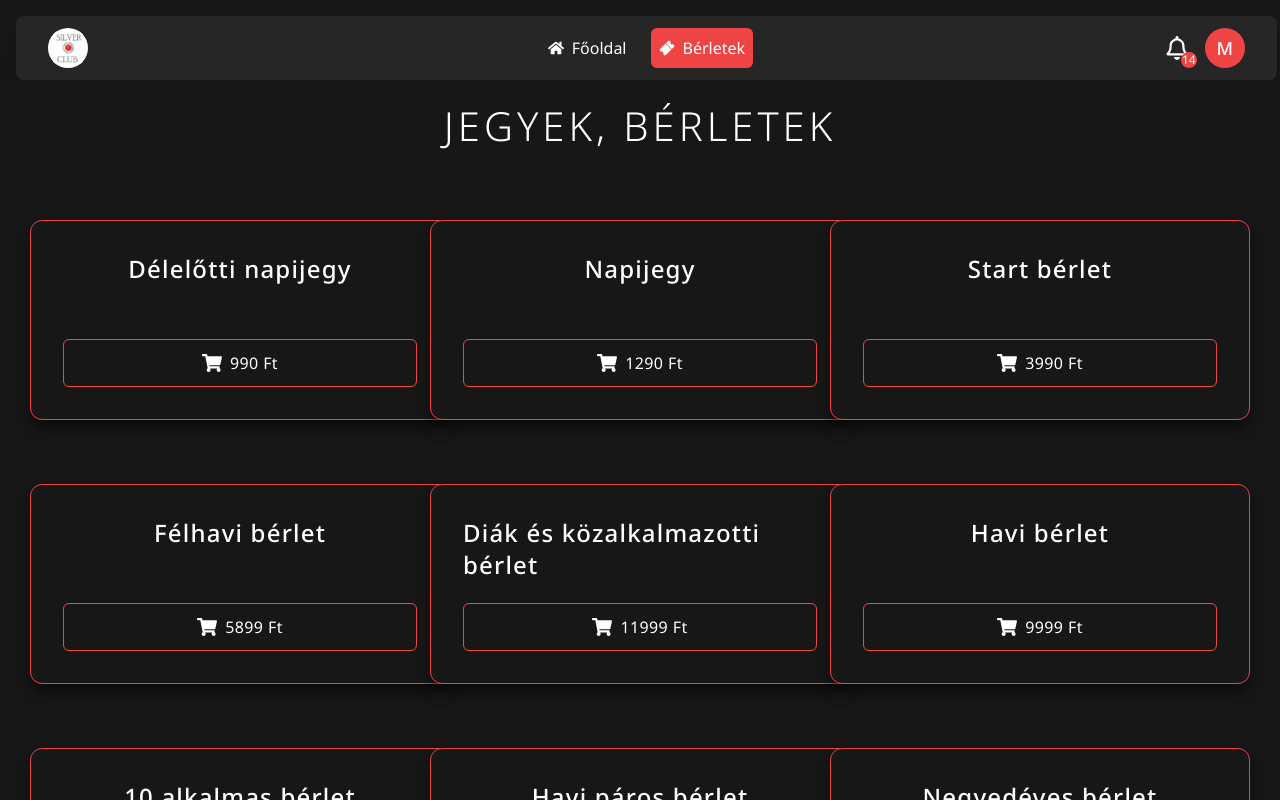
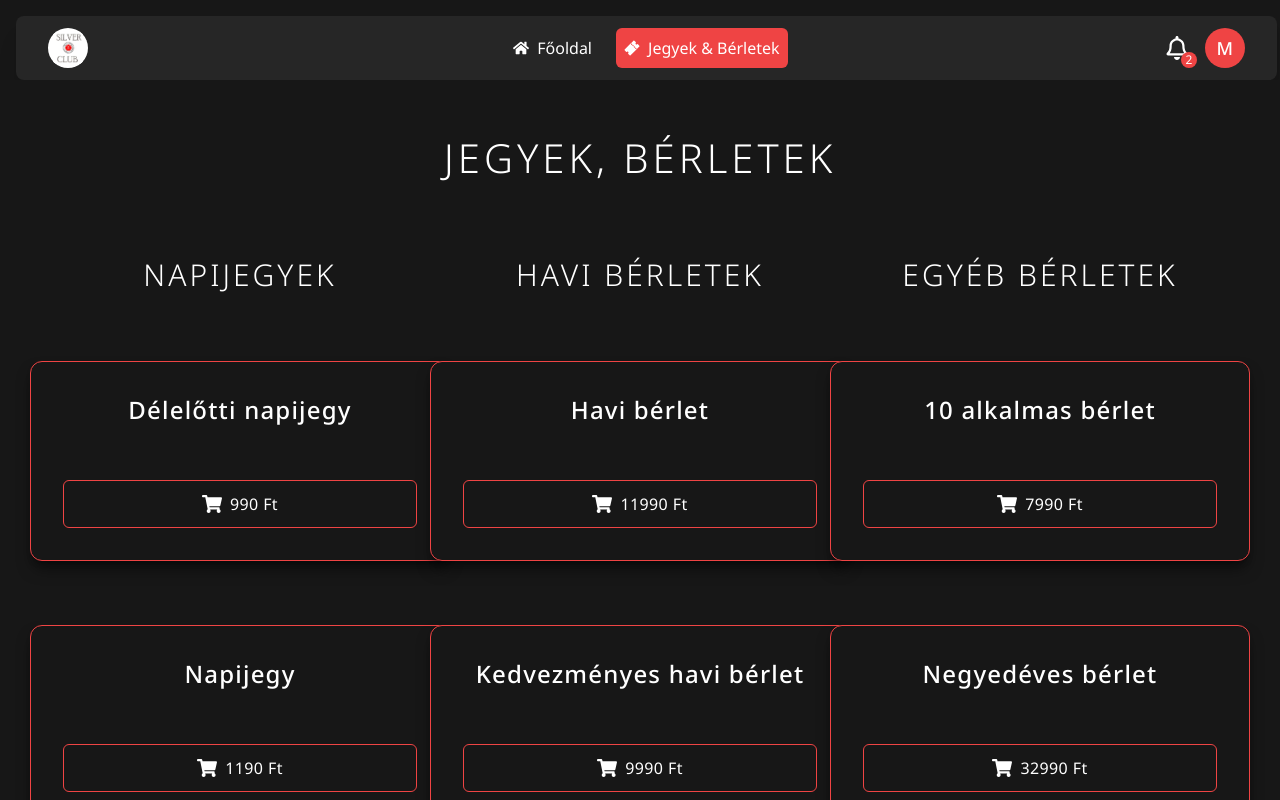
Before and after one commit to MilWaxQ/edzoterem, a Next.js app: page /berletek in a window 1280 px wide. Shown: the top 800 px of the page. Built offline with nearby package versions, Linux system fonts and the light colour scheme.

Commit message:
Update gitignore

```diff
--- a/app/(site)/page.tsx
+++ b/app/(site)/page.tsx
@@ -16,7 +16,7 @@ export default function Home() {
       variants={{
         visible: { opacity: 1 },
         hidden: { opacity: 0 }
-      }} className="bg-neutral-900 min-h-screen text-white flex flex-col items-start justify-start p-8 pt-4 gap-16">
+      }} className="bg-neutral-900 min-h-screen text-white flex flex-col items-start justify-start p-8 pt-12 gap-16">
       {/*<NewsCard title="Megnyílt az edzőterem!" image="/images/gym.jpg" body="Lorem ipsum dolor sit amet, consectetur adipiscing elit. In a massa velit. Vestibulum velit magna, volutpat et diam vel, finibus pretium nisi. Donec aliquet dolor sem, ut condimentum nibh efficitur a. Aliquam erat volutpat. Quisque imperdiet eleifend hendrerit. Donec at rhoncus purus. Donec auctor varius sagittis. Curabitur a augue sit amet sapien scelerisque dignissim ut ut mauris. Donec lacinia dolor a cursus egestas. Nulla pellentesque nisi id velit mattis, non vulputate risus molestie." />*/}
       <NewsCardLarge title="Megnyílt az edzőterem" image="/images/gym.jpg" body="Lorem ipsum dolor sit amet, consectetur adipiscing elit. In a massa velit. Vestibulum velit magna, volutpat et diam vel, finibus pretium nisi. Donec aliquet dolor sem, ut condimentum nibh efficitur a. Aliquam erat volutpat. Quisque imperdiet eleifend hendrerit. Donec at rhoncus purus. Donec auctor varius sagittis. Curabitur a augue sit amet sapien scelerisque dignissim ut ut mauris. Donec lacinia dolor a cursus egestas. Nulla pellentesque nisi id velit mattis, non vulputate risus molestie." />
       <NewsCardLarge invert title="Megnyílt az edzőterem" image="/images/gym.jpg" body="Lorem ipsum dolor sit amet, consectetur adipiscing elit. In a massa velit. Vestibulum velit magna, volutpat et diam vel, finibus pretium nisi. Donec aliquet dolor sem, ut condimentum nibh efficitur a. Aliquam erat volutpat. Quisque imperdiet eleifend hendrerit. Donec at rhoncus purus. Donec auctor varius sagittis. Curabitur a augue sit amet sapien scelerisque dignissim ut ut mauris. Donec lacinia dolor a cursus egestas. Nulla pellentesque nisi id velit mattis, non vulputate risus molestie." />
--- a/app/berletek/page.tsx
+++ b/app/berletek/page.tsx
@@ -10,14 +10,14 @@ import { FaShoppingCart } from 'react-icons/fa';
 const Page = () => {
   const berletek: TicketData[] = [
     {title: "Délelőtti napijegy", price: 990},
-    {title: "Napijegy", price: 1290},
-    {title: "Start bérlet", price: 3990},
-    {title: "Félhavi bérlet", price: 5899},
-    {title: "Diák és közalkalmazotti bérlet", price: 11999},
-    {title: "Havi bérlet", price: 9999},
-    {title: "10 alkalmas bérlet", price: 8999},
-    {title: "Havi páros bérlet", price: 18999},
-    {title: "Negyedéves bérlet", price: 22900}
+    {title: "Havi bérlet", price: 11990},
+    {title: "10 alkalmas bérlet", price: 7990},
+    {title: "Napijegy", price: 1190},
+    {title: "Kedvezményes havi bérlet", price: 9990},
+    {title: "Negyedéves bérlet", price: 32990},
+    {title: "", price: 0},
+    {title: "", price: 0},
+    {title: "Havi páros bérlet", price: 15990},
   ]
   return (
     <motion.div initial="hidden"
@@ -27,9 +27,12 @@ const Page = () => {
       variants={{
         visible: { opacity: 1 },
         hidden: { opacity: 0 }
-      }} className='min-h-screen bg-neutral-900 p-4 px-10 text-white flex flex-col items-start justify-start gap-16'>
+      }} className='min-h-screen bg-neutral-900 p-4 px-10 text-white flex flex-col items-start justify-start gap-16 pt-12'>
       <p className="text-[40px] uppercase tracking-widest font-light mx-auto">Jegyek, bérletek</p>
-      <div className='w-full min-h-[200px] h-auto grid grid-flow-row grid-cols-3 place-items-center gap-y-16 mb-8'>
+      <div className='w-full min-h-[100px] h-auto grid grid-flow-row grid-cols-3 place-items-center gap-y-16 mb-8'>
+        <span className='text-[30px] uppercase tracking-widest font-light'>Napijegyek</span>
+        <span className='text-[30px] uppercase tracking-widest font-light'>Havi bérletek</span>
+        <span className='text-[30px] uppercase tracking-widest font-light'>Egyéb bérletek</span>
         {berletek.map((t) => <TicketCard title={t.title} price={t.price} />)}
       </div>
     </motion.div>
--- a/components/navbar.tsx
+++ b/components/navbar.tsx
@@ -62,7 +62,7 @@ const NavBar = () => {
       </div>
       <div className="w-full h-full flex flex-row items-center justify-center gap-4">
         <NavItem title='Főoldal' path='/' icon={<FaHome/>}/>
-        <NavItem title='Bérletek' path='/berletek' icon={<IoTicket/>}/>
+        <NavItem title='Jegyek & Bérletek' path='/berletek' icon={<IoTicket/>}/>
       </div>
       <div className="w-full h-full flex flex-row items-center justify-end gap-4">
         <AnimatePresence mode='wait'>
--- a/components/ticketcard.tsx
+++ b/components/ticketcard.tsx
@@ -8,8 +8,8 @@ interface TicketCardProps {
 
 const TicketCard: React.FC<TicketCardProps> = ({title, price}) => {
   return (
-    <div className='w-[420px] h-[200px] bg-neutral-900 border border-red-500 rounded-xl shadow-lg hover:shadow-2xl hover:shadow-black/80 shadow-black/50 flex flex-col items-center justify-between p-8 hover:scale-[1.01] transition'>
-      <p className='tracking-wider text-2xl font-medium'>{title}</p>
+    <div className={`w-[420px] h-[200px] bg-neutral-900 border border-red-500 rounded-xl shadow-lg hover:shadow-2xl hover:shadow-black/80 shadow-black/50 flex flex-col items-center justify-between p-8 transition ${title === "" ? "opacity-0" : "opacity-100"}`}>
+      <p className='tracking-wider text-2xl font-medium text-center'>{title}</p>
       <div className='w-full h-12 bg-transparent border border-red-500 hover:bg-red-500 rounded-md cursor-pointer flex flex-row items-center justify-center gap-2 tracking-wide transition-colors'><FaShoppingCart size={20}/>{price} Ft</div>
     </div>
   )
--- a/hooks/useUser.tsx
+++ b/hooks/useUser.tsx
@@ -10,23 +10,23 @@ interface UserState {
 
 const useUser = create<UserState>((set) => ({
   notifications: [
-    {title: "Sikeres vásárlás!", description: "Megvásároltad ezt: ", item: "Napijegy", date: "07/31", success: true},
-    {title: "Hiba!", description: "Valami hiba történt.", date: "07/31", success: false},
-    {title: "Hiba!", description: "Valami hiba történt.", date: "07/31", success: false},
-    {title: "Hiba!", description: "Valami hiba történt.", date: "07/31", success: false},
-    {title: "Hiba!", description: "Valami hiba történt.", date: "07/31", success: false},
-    {title: "Hiba!", description: "Valami hiba történt.", date: "07/31", success: false},
-    {title: "Hiba!", description: "Valami hiba történt.", date: "07/31", success: false},
-    {title: "Hiba!", description: "Valami hiba történt.", date: "07/31", success: false},
-    {title: "Hiba!", description: "Valami hiba történt.", date: "07/31", success: false},
-    {title: "Hiba!", description: "Valami hiba történt.", date: "07/31", success: false},
-    {title: "Hiba!", description: "Valami hiba történt.", date: "07/31", success: false},
-    {title: "Hiba!", description: "Valami hiba történt.", date: "07/31", success: false},
-    {title: "Hiba!", description: "Valami hiba történt.", date: "07/31", success: false},
-    {title: "Hiba!", description: "Valami hiba történt.", date: "07/31", success: false},
+    {ID: 1, title: "Sikeres vásárlás!", description: "Megvásároltad ezt: ", item: "Napijegy", date: "07/31", success: true},
+    {ID: 2, title: "Hiba!", description: "Valami hiba történt.", date: "07/31", success: false},
+    /*{ID: 3, title: "Hiba!", description: "Valami hiba történt.", date: "07/31", success: false},
+    {ID: 4, title: "Hiba!", description: "Valami hiba történt.", date: "07/31", success: false},
+    {ID: 5, title: "Hiba!", description: "Valami hiba történt.", date: "07/31", success: false},
+    {ID: 6, title: "Hiba!", description: "Valami hiba történt.", date: "07/31", success: false},
+    {ID: 7, title: "Hiba!", description: "Valami hiba történt.", date: "07/31", success: false},
+    {ID: 8, title: "Hiba!", description: "Valami hiba történt.", date: "07/31", success: false},
+    {ID: 9, title: "Hiba!", description: "Valami hiba történt.", date: "07/31", success: false},
+    {ID: 10, title: "Hiba!", description: "Valami hiba történt.", date: "07/31", success: false},
+    {ID: 11, title: "Hiba!", description: "Valami hiba történt.", date: "07/31", success: false},
+    {ID: 12, title: "Hiba!", description: "Valami hiba történt.", date: "07/31", success: false},
+    {ID: 13, title: "Hiba!", description: "Valami hiba történt.", date: "07/31", success: false},
+    {ID: 14, title: "Hiba!", description: "Valami hiba történt.", date: "07/31", success: false},*/
   ],
   addNotification: (n) => set((state) => ({notifications: [...state.notifications, n]})),
-  removeNotification: (n) => set((state) => ({notifications: state.notifications.filter((o) => o.description != n.description)})),
+  removeNotification: (n) => set((state) => ({notifications: state.notifications.filter((o) => o.ID != n.ID)})),
   clearNotifications: () => set((state) => ({notifications: []})),
 }))
 
--- a/types/notificationdata.tsx
+++ b/types/notificationdata.tsx
@@ -1,6 +1,7 @@
 import { RefObject } from "react"
 
 interface NotificationData {
+  ID: number,
   title: string
   description: string
   date: string
```
Also changed, not shown: 1 other file (tests, documents, lock files or other folders).
